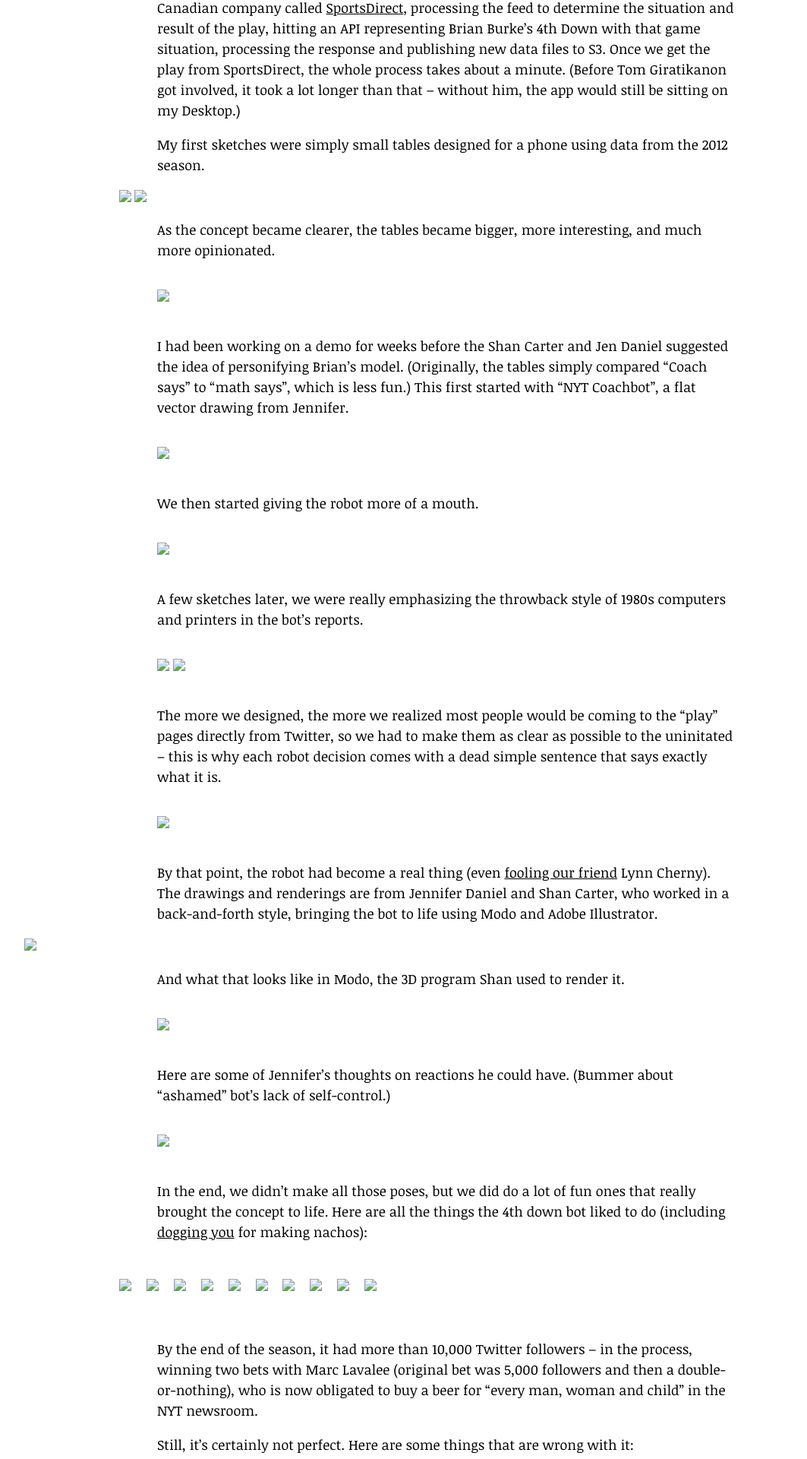
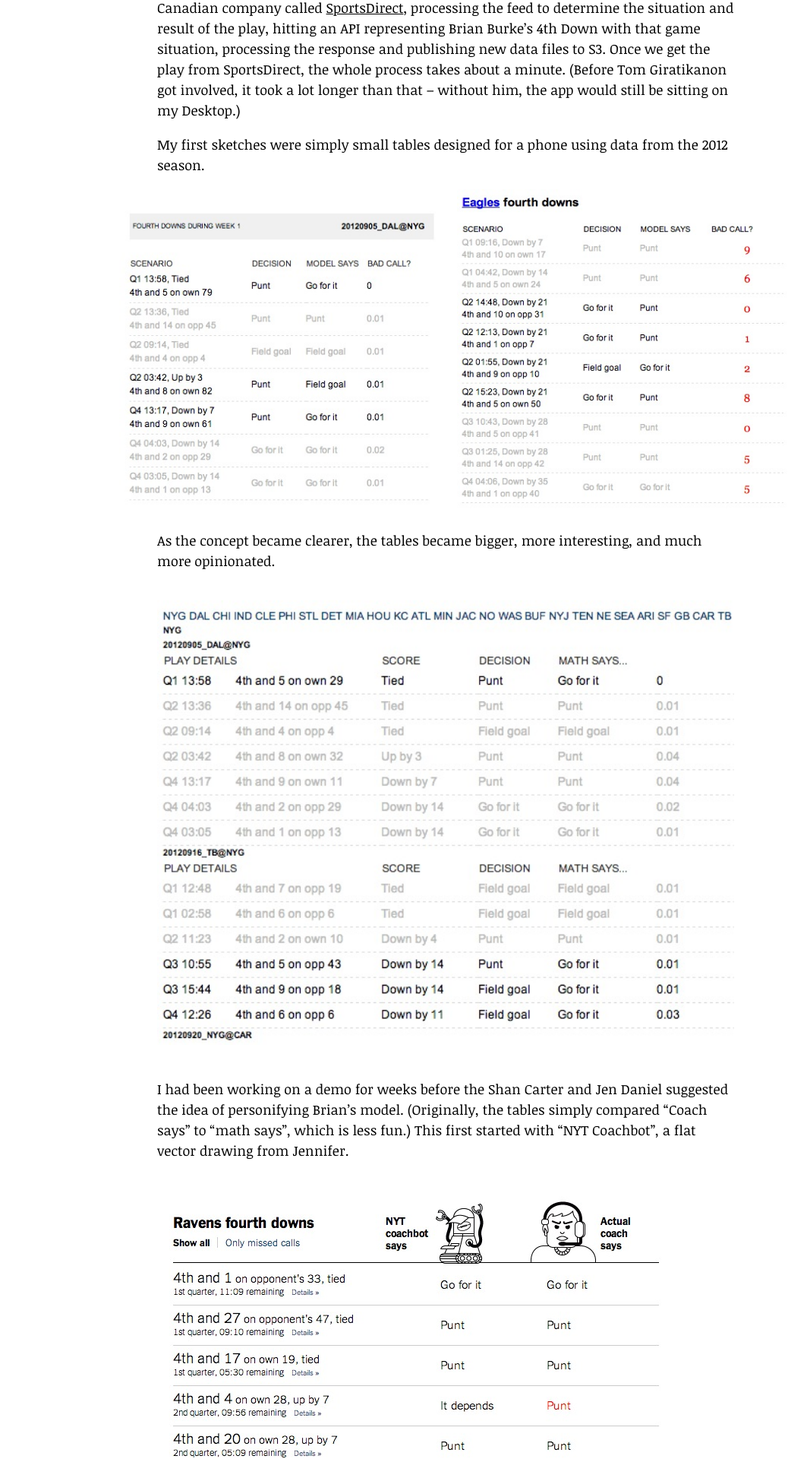
Before and after one commit to kpq/chartsnthings, a Jekyll site: the page built from _posts/2014-02-15-nyt-4th-down-bot-goes-back-in-the-box.md, in a window 1280 px wide. Shown: the part 582-2502 px from the top of the page at 76% size, without its empty margins (53-1116 px from the left). Built offline with Jekyll 4.4.1, drawn with Linux system fonts in a browser that asks for light colours; Markdown is read by kramdown in place of the engine named in the settings.

Commit message:
fixing paths

```diff
--- a/_posts/2014-02-15-nyt-4th-down-bot-goes-back-in-the-box.md
+++ b/_posts/2014-02-15-nyt-4th-down-bot-goes-back-in-the-box.md
@@ -68,60 +68,60 @@ Without getting into the moving parts too much, because it's insanely boring, th
 My first sketches were simply small tables designed for a phone using data from the 2012 season.
 
 <div class="two-by">
-	<img src="{{site.baseurl | asset_path: page.id}}/table-1.jpg">
-	<img src="{{site.baseurl | asset_path: page.id}}/table-2.jpg">
+	<img src="{{site.baseurl}}/post-assets/{{page.slug}}/table-1.jpg">
+	<img src="{{site.baseurl}}/post-assets/{{page.slug}}/table-2.jpg">
 </div>
 
 As the concept became clearer, the tables became bigger, more interesting, and much more opinionated.
 
-<img style="width:100%;" src="{{site.baseurl | asset_path: page.id}}/table-3.jpg">
+<img style="width:100%;" src="{{site.baseurl}}/post-assets/{{page.slug}}/table-3.jpg">
 
 
 I had been working on a demo for weeks before the Shan Carter and Jen Daniel suggested the idea of personifying Brian's model. (Originally, the tables simply compared "Coach says" to "math says", which is less fun.) This first started with "NYT Coachbot", a flat vector drawing from Jennifer.
 
-<img src="{{site.baseurl | asset_path: page.id}}/table-4.jpg">
+<img src="{{site.baseurl}}/post-assets/{{page.slug}}/table-4.jpg">
 
 We then started giving the robot more of a mouth.
 
-<img src="{{site.baseurl | asset_path: page.id}}/table-5.jpg">
+<img src="{{site.baseurl}}/post-assets/{{page.slug}}/table-5.jpg">
 
 A few sketches later, we were really emphasizing the throwback style of 1980s computers and printers in the bot’s reports.
 
-<img src="{{site.baseurl | asset_path: page.id}}/table-6.jpg">
-<img src="{{site.baseurl | asset_path: page.id}}/table-7.jpg">
+<img src="{{site.baseurl}}/post-assets/{{page.slug}}/table-6.jpg">
+<img src="{{site.baseurl}}/post-assets/{{page.slug}}/table-7.jpg">
 
 The more we designed, the more we realized most people would be coming to the "play" pages directly from Twitter, so we had to make them as clear as possible to the uninitated – this is why each robot decision comes with a dead simple sentence that says exactly what it is.
 
-<img src="{{site.baseurl | asset_path: page.id}}/simple-sentence.png">
+<img src="{{site.baseurl}}/post-assets/{{page.slug}}/simple-sentence.png">
 
 By that point, the robot had become a real thing (even [fooling our friend](https://twitter.com/arnicas/status/410063538997039104) Lynn Cherny). The drawings and renderings are from Jennifer Daniel and Shan Carter, who worked in a back-and-forth style, bringing the bot to life using Modo and Adobe Illustrator.
 
 <div class="big">
-	<img src="{{site.baseurl | asset_path: page.id}}/progression.jpg">
+	<img src="{{site.baseurl}}/post-assets/{{page.slug}}/progression.jpg">
 </div>
 
 And what that looks like in Modo, the 3D program Shan used to render it.
 
-<img src="{{site.baseurl | asset_path: page.id}}/image.png">
+<img src="{{site.baseurl}}/post-assets/{{page.slug}}/image.png">
 
 
 Here are some of Jennifer's thoughts on reactions he could have. (Bummer about "ashamed" bot's lack of self-control.)
 
-<img src="{{site.baseurl | asset_path: page.id}}/jd-concepts.png">
+<img src="{{site.baseurl}}/post-assets/{{page.slug}}/jd-concepts.png">
 
 In the end, we didn't make all those poses, but we did do a lot of fun ones that really brought the concept to life. Here are all the things the 4th down bot liked to do (including [dogging you](http://www.nytimes.com/newsgraphics/2013/11/28/fourth-downs/guacamole.html) for making nachos):
 
 <div class="bot-grid">
-	<img src="{{site.baseurl | asset_path: page.id}}/phone.png">
-	<img src="{{site.baseurl | asset_path: page.id}}/angry.png">
-	<img src="{{site.baseurl | asset_path: page.id}}/depressed.png">
-	<img src="{{site.baseurl | asset_path: page.id}}/teatime.png">
-	<img src="{{site.baseurl | asset_path: page.id}}/guac.png">
-	<img src="{{site.baseurl | asset_path: page.id}}/reading-medium.png">
-	<img src="{{site.baseurl | asset_path: page.id}}/respect.png">
-	<img src="{{site.baseurl | asset_path: page.id}}/professor.png">
-	<img src="{{site.baseurl | asset_path: page.id}}/thoughtful.png">
-	<img src="{{site.baseurl | asset_path: page.id}}/touchdown.png">
+	<img src="{{site.baseurl}}/post-assets/{{page.slug}}/phone.png">
+	<img src="{{site.baseurl}}/post-assets/{{page.slug}}/angry.png">
+	<img src="{{site.baseurl}}/post-assets/{{page.slug}}/depressed.png">
+	<img src="{{site.baseurl}}/post-assets/{{page.slug}}/teatime.png">
+	<img src="{{site.baseurl}}/post-assets/{{page.slug}}/guac.png">
+	<img src="{{site.baseurl}}/post-assets/{{page.slug}}/reading-medium.png">
+	<img src="{{site.baseurl}}/post-assets/{{page.slug}}/respect.png">
+	<img src="{{site.baseurl}}/post-assets/{{page.slug}}/professor.png">
+	<img src="{{site.baseurl}}/post-assets/{{page.slug}}/thoughtful.png">
+	<img src="{{site.baseurl}}/post-assets/{{page.slug}}/touchdown.png">
 </div>
 
 By the end of the season, it had more than 10,000 Twitter followers – in the process, winning two bets with Marc Lavalee (original bet was 5,000 followers and then a double-or-nothing), who is now obligated to buy a beer for "every man, woman and child" in the NYT newsroom.
```
Also changed, not shown: other parts of _posts/2014-02-15-nyt-4th-down-bot-goes-back-in-the-box.md (+1 -1 lines), 1 other file.
